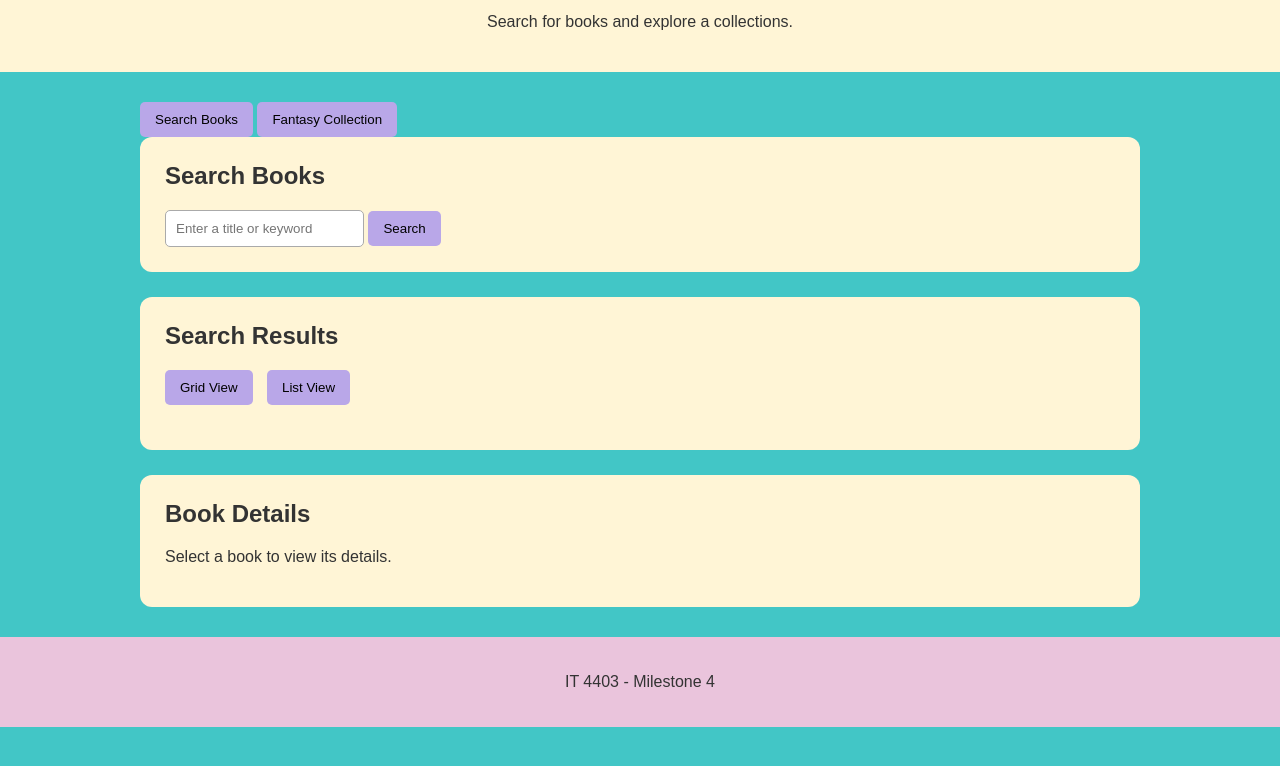
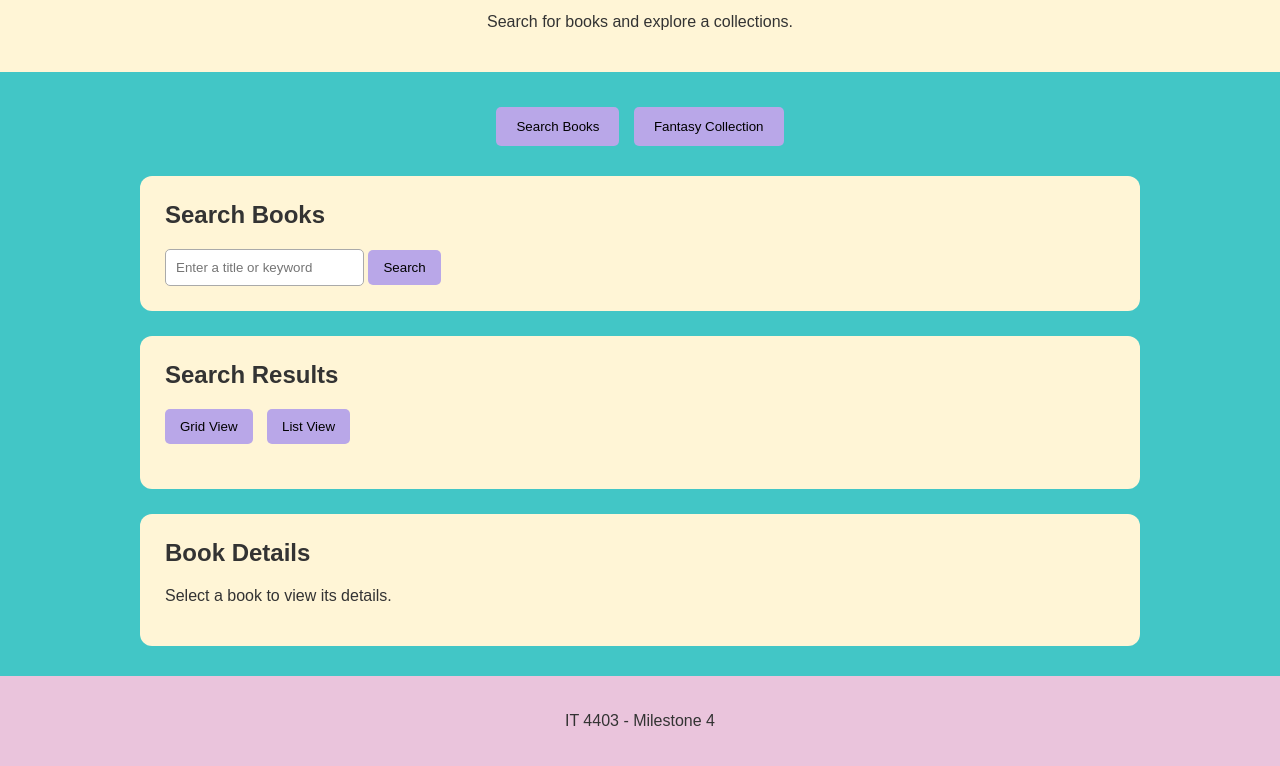
Before and after one commit to evalarin/IT4403-W01, a plain HTML site: page milestone4/index.html in a window 1280 px wide. Shown: the part 86-852 px from the top of the page. Before the commit the page ends 813 px from the top, so only its background shows below. Drawn offline with nearby package versions, Linux system fonts and the light colour scheme; no server answers.

Commit message:
Update style.css

```diff
--- a/milestone4/style.css
+++ b/milestone4/style.css
@@ -110,3 +110,11 @@ footer {
 #searchResults.grid-view .book-item img {
   margin-right: 0;
 }
+#sectionNavigation {
+  text-align: center;
+  margin-bottom: 25px;
+}
+#sectionNavigation button {
+  margin: 5px;
+  padding: 12px 20px;
+}
```
